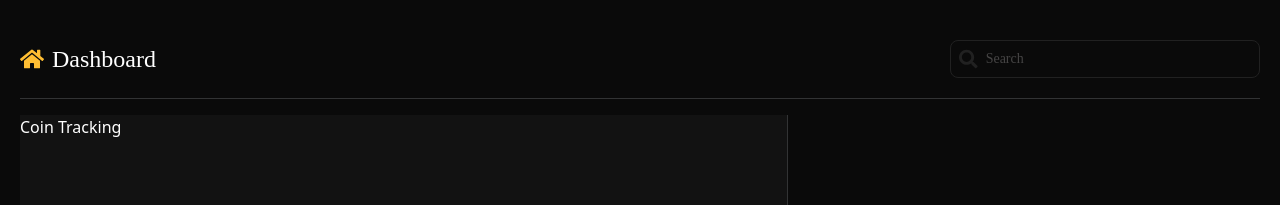
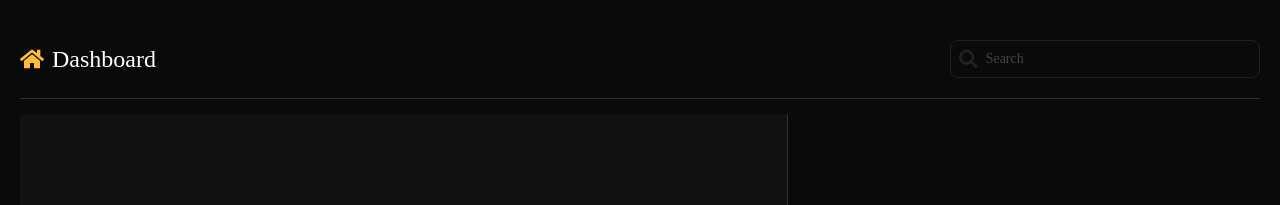
Before and after one commit to emircandemr/React_Coin_Tracking, a React (Vite) app: page / in a window 1280 px wide. Shown: the top 205 px of the page. Built offline with nearby package versions, Linux system fonts and the light colour scheme; a web font is replaced by a local one.

Commit message:
✨ addded : coin tracking comp

```diff
--- a/src/components/CoinTracking.jsx
+++ b/src/components/CoinTracking.jsx
@@ -3,7 +3,9 @@ import React from 'react'
 const CoinTracking = () => {
   return (
     <div className='w-full h-24 bg-[#121212]'>
-        <h1>Coin Tracking</h1>
+        <div>
+
+        </div>
     </div>
   )
 }
```
